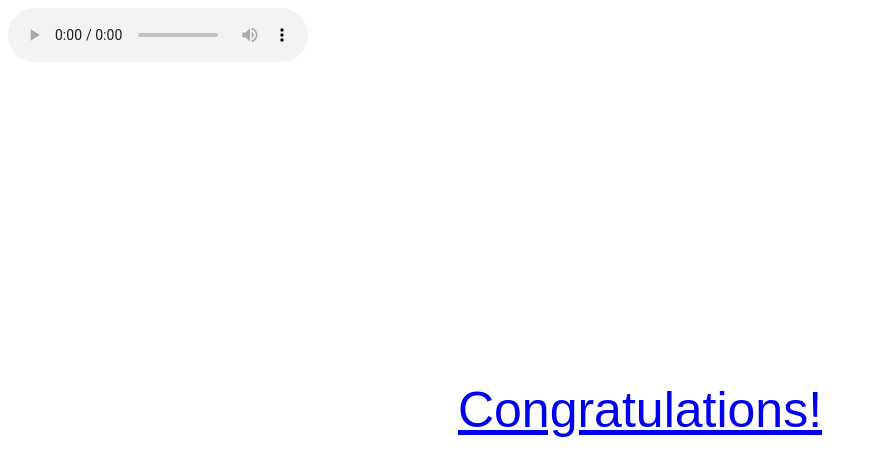
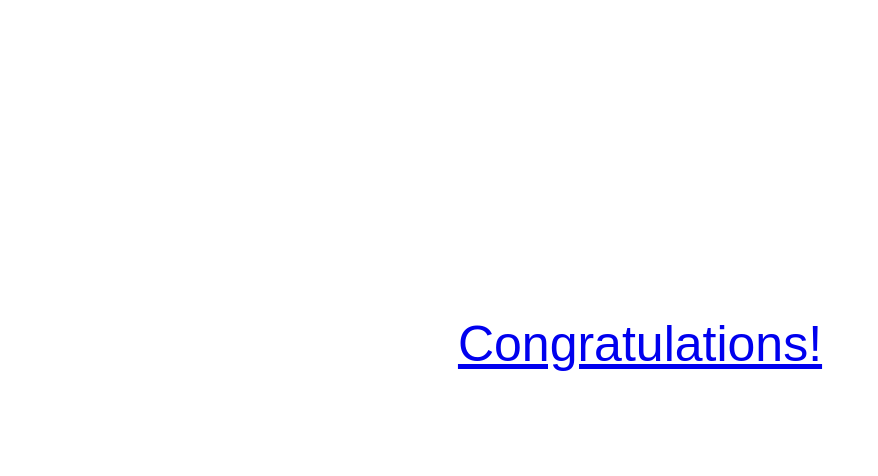
Before and after one commit to makariosc/makariosc.github.io, a Jekyll site: the page congratulations.html, which Jekyll copies as it is, in a window 1280 px wide. Shown: the top 476 px of the page, without its empty margins (0-878 px from the left). Built offline with Jekyll 4.4.1, drawn with Linux system fonts in a browser that asks for light colours.

Commit message:
removed controls

```diff
--- a/congratulations.html
+++ b/congratulations.html
@@ -7,7 +7,7 @@
 <title>Congratulations!</title>
 </head>
 <body>
-  <audio id="good" onended="finish()" controls>
+  <audio id="good" onended="finish()">
       <source src="/assets/goodordontbe.mp3" type="audio/mp3">
   </audio>
   <div id="welcome" class="greeting">
```
